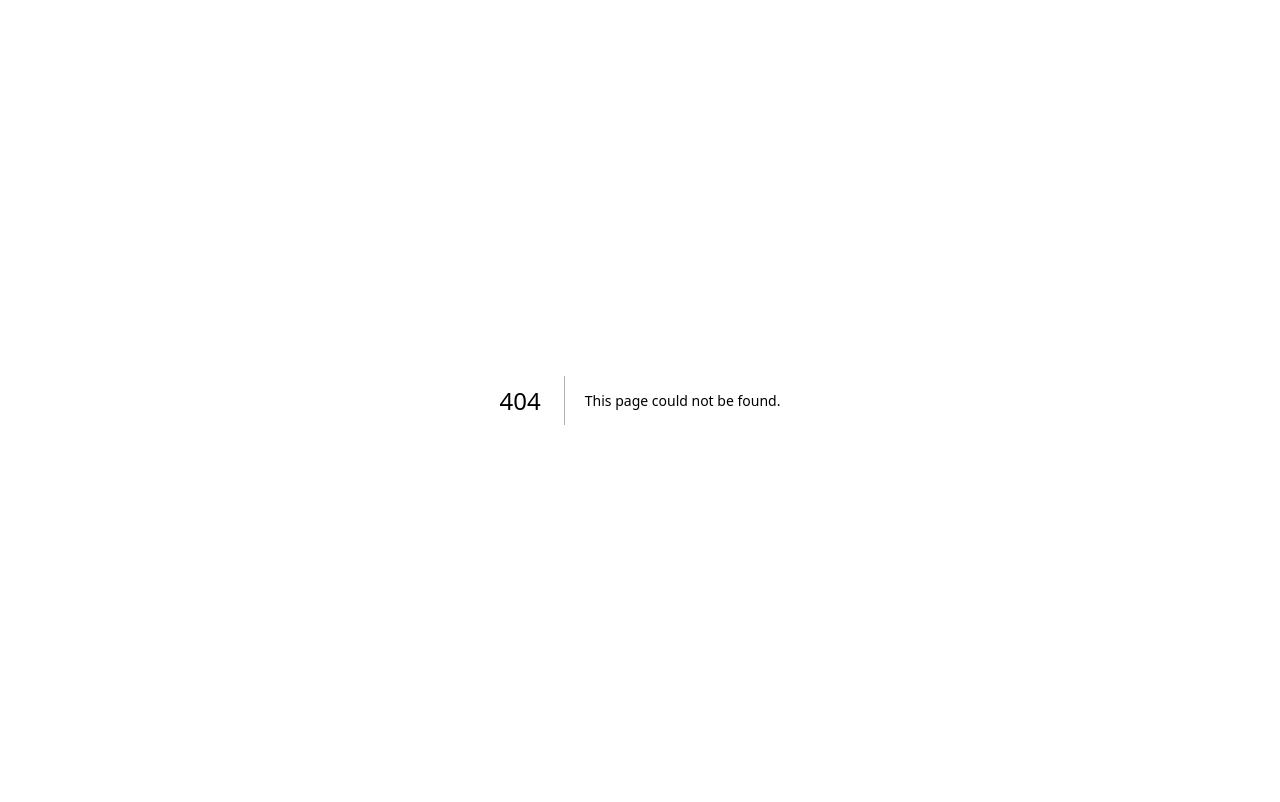
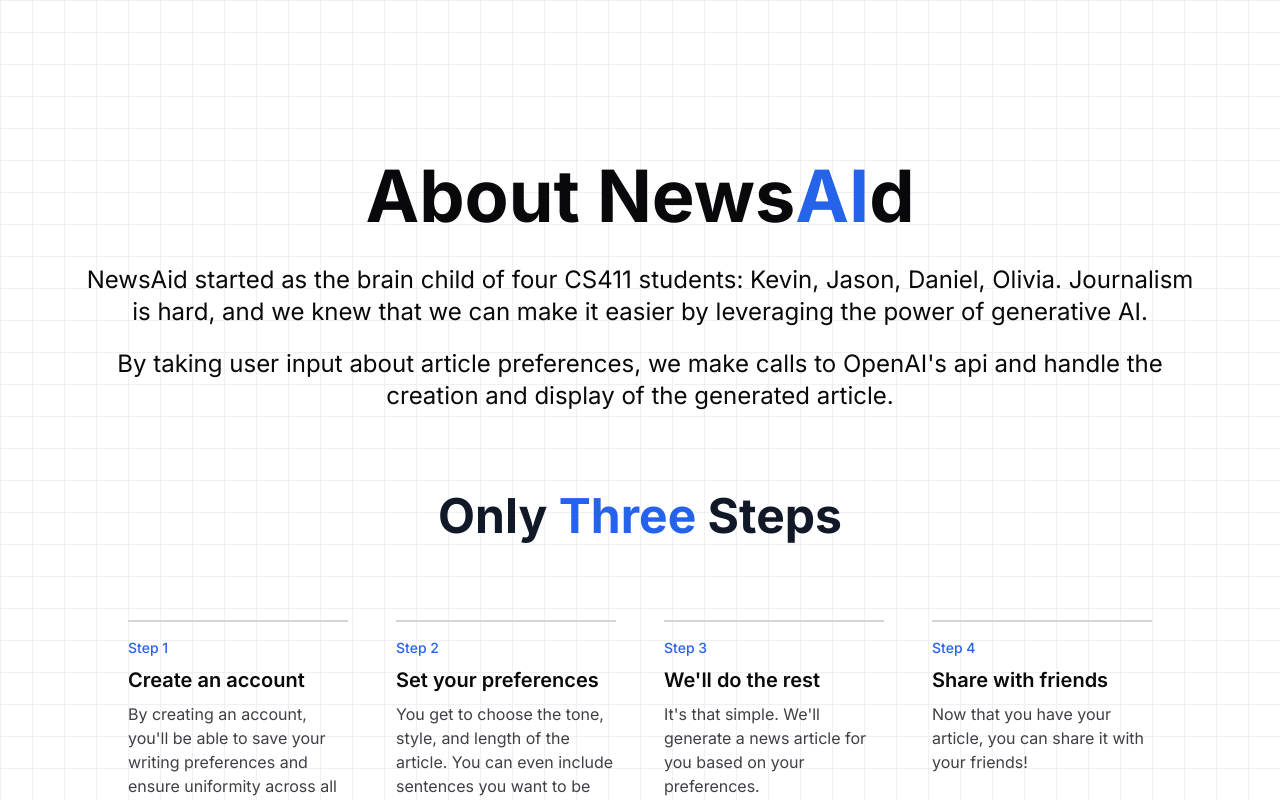
Before and after one commit to KelvinLinBU/NewsAIdProject, a Next.js app in the folder Frontend/: page /more in a window 1280 px wide. Before the commit this address had no page. Shown: the top 802 px of the page. Built offline with nearby package versions, Linux system fonts and the light colour scheme.

Commit message:
Changed the landing, and added a 'more info section'

```diff
--- a/Frontend/src/app/more.tsx
+++ /dev/null
@@ -1,38 +0,0 @@
-import Image from "next/image";
-
-import Footer from "@/components/Footer";
-import LandingSteps from "@/components/steps";
-
-{
-  /* Divide more elements and put them in different components, figure out ways to change the look of the website */
-}
-
-export default function More() {
-  return (
-    <>
-      <div className="absolute inset-0 -z-10 h-full w-full bg-white bg-[linear-gradient(to_right,#f0f0f0_1px,transparent_1px),linear-gradient(to_bottom,#f0f0f0_1px,transparent_1px)] bg-[size:2rem_2rem]"></div>
-      {/* Value Proposition */}
-      <div>
-        <div className="relative isolate">
-          <div className="pointer-events-none absolute inset-x-0 -top-40 -z-10 transform-gpu overflow-hidden blur-3xl sm:-top-80"></div>
-          <div className="mx-auto max-w-6xl px-6 lg:px-8 ">
-            <div className="mt-16 flow-root sm:mt-24">
-              <div className="-m-2 rounded-xl bg-gray-900/5 p-2 ring-1 ring-inset ring-gray-900/10 lg:-m-4 lg:rounded-2xl lg:p-4">
-                <Image
-                  src="/preview.jpg"
-                  width={1200}
-                  height={900}
-                  alt="NewsAId Preview"
-                  className="rounded-md bg-white p-2 sm:p-8 md:p-20 shadow-2xl ring-1 ring-gray-900/10"
-                />
-              </div>
-            </div>
-          </div>
-        </div>
-      </div>
-
-      <LandingSteps />
-      <Footer />
-    </>
-  );
-}
--- /dev/null
+++ b/Frontend/src/app/more/page.tsx
@@ -0,0 +1,38 @@
+import Image from "next/image";
+
+import Footer from "@/components/Footer";
+import LandingSteps from "@/components/steps";
+import MaxWidthWrapper from "@/components/MaxWidthWrapper";
+import Link from "next/link";
+
+export default function Home() {
+  return (
+    <>
+      <MaxWidthWrapper className="mb-12 mt-28 sm:mt-40 flex flex-col items-center justify-center text-center">
+        {/* Hero */}
+        <h1 className="max-w-4xl text-3xl font-bold md:text-6xl lg:text-7xl">
+          About{" "}
+          <Link href="/" className="hover:text-blue-600">
+            News<span className="text-blue-600">AI</span>d{" "}
+          </Link>
+        </h1>
+        <p className="mt-8 text-lg md:text-xl lg:text-2xl">
+          NewsAid started as the brain child of four CS411 students: Kevin,
+          Jason, Daniel, Olivia. Journalism is hard, and we knew that we can
+          make it easier by leveraging the power of generative AI.{" "}
+        </p>
+
+        <p className="mt-5 text-lg md:text-xl lg:text-2xl">
+          By taking user input about article preferences, we make calls to
+          OpenAI's api and handle the creation and display of the generated
+          article.{" "}
+        </p>
+      </MaxWidthWrapper>
+
+      <div className="absolute inset-0 -z-10 h-full w-full bg-white bg-[linear-gradient(to_right,#f0f0f0_1px,transparent_1px),linear-gradient(to_bottom,#f0f0f0_1px,transparent_1px)] bg-[size:2rem_2rem]"></div>
+      {/* Value Proposition */}
+      <LandingSteps />
+      <Footer />
+    </>
+  );
+}
--- a/Frontend/src/app/page.tsx
+++ b/Frontend/src/app/page.tsx
@@ -6,10 +6,6 @@
 
 import Footer from "@/components/Footer";
 import LandingSteps from "@/components/steps";
-
-{
-  /* Divide more elements and put them in different components, figure out ways to change the look of the website */
-}
 
 export default function Home() {
   return (
@@ -56,7 +52,7 @@
       </MaxWidthWrapper>
 
       {/* Value Proposition */}
-      <div>
+      <div className="mb-32">
         <div className="relative isolate">
           <div className="pointer-events-none absolute inset-x-0 -top-40 -z-10 transform-gpu overflow-hidden blur-3xl sm:-top-80"></div>
           <div className="mx-auto max-w-6xl px-6 lg:px-8 ">
@@ -75,7 +71,6 @@
         </div>
       </div>
 
-      <LandingSteps />
       <Footer />
     </>
   );
--- a/Frontend/src/components/steps.tsx
+++ b/Frontend/src/components/steps.tsx
@@ -1,16 +1,11 @@
 const LandingSteps = () => {
   return (
-    <div className="mx-auto mb-32 mt-32 max-w-5xl sm:mt-56">
+    <div className="mx-auto mb-32 mt-10 max-w-5xl sm:mt-20">
       <div className="mb-12 px-6 lg:px-8">
         <div className="mx-auto max-w-2xl sm:text-center">
           <h2 className="mt-2 font-bold text-4xl text-gray-900 sm:text-5xl">
-            Streamline your workflow
+            Only <span className="text-blue-600">Three</span> Steps
           </h2>
-          <p className="mt-4 text-lg text-gray-600">
-            Journalism is hard. Use <span className="font-semibold">News</span>
-            <span className="text-blue-600 font-semibold">AI</span>
-            <span className="font-semibold">d</span> to make it easier.
-          </p>
         </div>
       </div>
 
@@ -38,7 +33,9 @@
         </li>
         <li className="md:flex-1">
           <div className="flex flex-col space-y-2 border-l-4 border-zinc-300 py-2 pl-4 md:border-l-0 md:border-t-2 md:pb-0 md:pl-0 md:pt-4">
-            <span className="text-sm font-medium text-blue-600">Step 3</span>
+            <span className="text-sm font-medium text-blue-600 justify-center">
+              Step 3
+            </span>
             <span className="text-xl font-semibold">
               We&apos;ll do the rest
             </span>
@@ -48,6 +45,17 @@
             </span>
           </div>
         </li>
+
+        <li className="md:flex-1">
+          <div className="flex flex-col space-y-2 border-l-4 border-zinc-300 py-2 pl-4 md:border-l-0 md:border-t-2 md:pb-0 md:pl-0 md:pt-4">
+            <span className="text-sm font-medium text-blue-600">Step 4</span>
+            <span className="text-xl font-semibold">Share with friends</span>
+            <span className="mt-2 text-zinc-700">
+              Now that you have your article, you can share it with your
+              friends!
+            </span>
+          </div>
+        </li>
       </ol>
     </div>
   );
```
